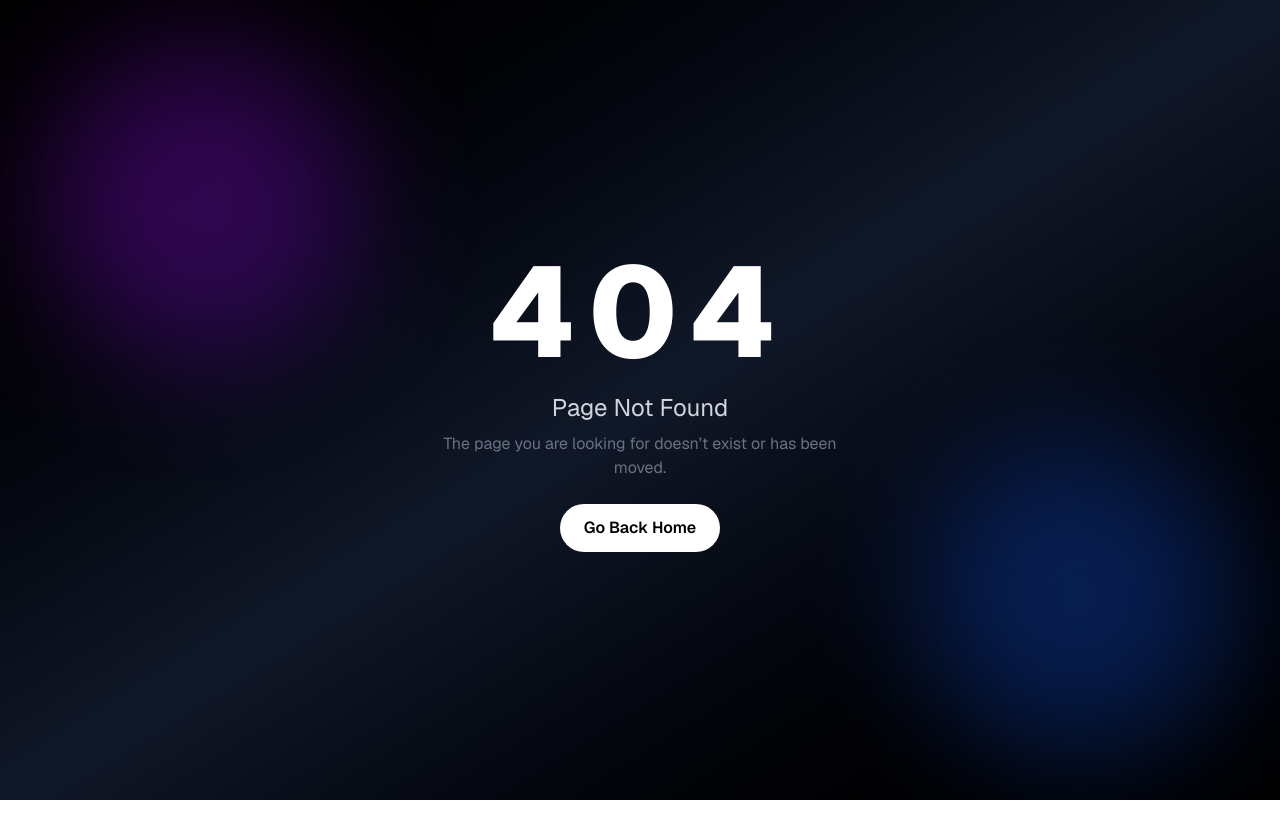
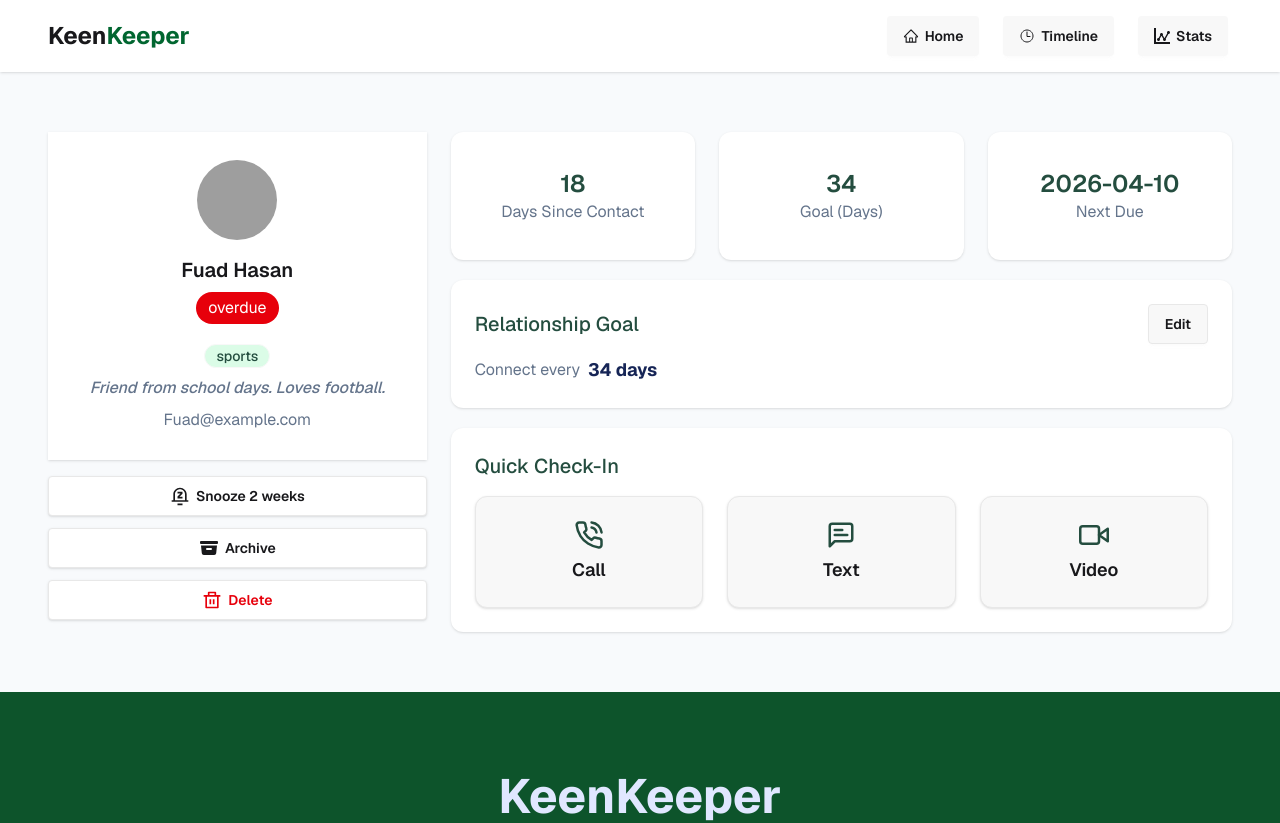
Before and after one commit to mahdihasanprogrammer/Assignment-7-Keen-Keeper, a React (Vite) app: page /friendDetails/1 in a window 1280 px wide. Before the commit this address had no page. Shown: the top 823 px of the page. Before the commit the page ends 800 px from the top, so only its background shows below. Built offline with nearby package versions, Linux system fonts and the light colour scheme; grey boxes are pictures that could not be loaded.

Commit message:
added Friend details page, and Clicking a card navigate the user to that friend's Detail Page

```diff
--- a/public/FriendData.json
+++ b/public/FriendData.json
@@ -8,7 +8,7 @@
     "status": "overdue",
     "tags": ["sports"],
     "bio": "Friend from school days. Loves football.",
-    "goal": 14,
+    "goal": 34,
     "next_due_date": "2026-04-10"
   },
   {
@@ -16,7 +16,7 @@
     "name": "Yamin",
     "picture": "https://i.ibb.co.com/9mTdtySQ/yamin.jpg",
     "email": "yamin@example.com",
-    "days_since_contact": 10,
+    "days_since_contact": 45,
     "status": "almost due",
     "tags": ["work"],
     "bio": "Met in college. Enjoys coding together.",
@@ -32,7 +32,7 @@
     "status": "on-track",
     "tags": ["hobby"],
     "bio": "Gaming partner. Plays online games regularly.",
-    "goal": 14,
+    "goal":32,
     "next_due_date": "2026-04-25"
   },
   {
@@ -44,7 +44,7 @@
     "status": "overdue",
     "tags": ["travel", "hobby"],
     "bio": "University friend. Loves tech discussions.",
-    "goal": 14,
+    "goal": 30,
     "next_due_date": "2026-04-12"
   },
   {
@@ -56,7 +56,7 @@
     "status": "almost due",
     "tags": ["work"],
     "bio": "Met online. Talks about business ideas.",
-    "goal": 14,
+    "goal":14,
     "next_due_date": "2026-04-17"
   },
   {
@@ -68,7 +68,7 @@
     "status": "on-track",
     "tags": ["family", "travel"],
     "bio": "Family friend. Visits often.",
-    "goal": 14,
+    "goal": 24,
     "next_due_date": "2026-04-28"
   },
   {
@@ -80,7 +80,7 @@
     "status": "overdue",
     "tags": ["sports"],
     "bio": "Cricket buddy. Plays on weekends.",
-    "goal": 14,
+    "goal": 25,
     "next_due_date": "2026-04-08"
   },
   {
@@ -92,7 +92,7 @@
     "status": "almost due",
     "tags": ["travel", "sports"],
     "bio": "Neighbor and good friend.",
-    "goal": 14,
+    "goal": 19,
     "next_due_date": "2026-04-19"
   },
   {
@@ -104,7 +104,7 @@
     "status": "on-track",
     "tags": ["work"],
     "bio": "Office colleague. Works on projects together.",
-    "goal": 14,
+    "goal": 13,
     "next_due_date": "2026-04-24"
   },
   {
@@ -116,7 +116,7 @@
     "status": "overdue",
     "tags": ["family"],
     "bio": "Met at mosque. Shares spiritual talks.",
-    "goal": 14,
+    "goal": 36,
     "next_due_date": "2026-04-13"
   },
   {
@@ -128,7 +128,7 @@
     "status": "almost due",
     "tags": ["hobby", "sports"],
     "bio": "Childhood friend. Lots of memories together.",
-    "goal": 14,
+    "goal": 18,
     "next_due_date": "2026-04-20"
   },
   {
@@ -140,7 +140,7 @@
     "status": "on-track",
     "tags": ["travel"],
     "bio": "Gym partner. Works out regularly.",
-    "goal": 14,
+    "goal": 22,
     "next_due_date": "2026-04-27"
   }
 ]
--- a/src/components/BannerSection/BannerSection.jsx
+++ b/src/components/BannerSection/BannerSection.jsx
@@ -17,22 +17,22 @@ const BannerSection = () => {
             {/* card container */}
             <div className='grid grid-cols-1 md:grid-cols-2 lg:grid-cols-4 gap-6 text-center text-[#64748B] text-lg'>
 
-                    <div className='bg-base-100 shadow h-32 flex flex-col justify-center items-center px-3'>
+                    <div className='bg-base-100 shadow h-32 flex flex-col justify-center items-center px-3 rounded-xl'>
                         <h2 className='text-3xl font-semibold text-[#244D3F]'>10</h2>
                         <p>Total Friends</p>
                     </div>
 
-                    <div className='bg-base-100 shadow h-32 flex flex-col justify-center items-center px-3'>
+                    <div className='bg-base-100 shadow h-32 flex flex-col justify-center items-center px-3 rounded-xl'>
                         <h2 className='text-3xl font-semibold text-[#244D3F]'>3</h2>
                         <p>On Track</p>
                     </div>
 
-                    <div className='bg-base-100 shadow h-32 flex flex-col justify-center items-center px-3'>
+                    <div className='bg-base-100 shadow h-32 flex flex-col justify-center items-center px-3 rounded-xl'>
                         <h2 className='text-3xl font-semibold text-[#244D3F]'>6</h2>
                         <p>Need Attention</p>
                     </div>
 
-                    <div className='bg-base-100 shadow h-32 flex flex-col justify-center items-center px-3'>
+                    <div className='bg-base-100 shadow h-32 flex flex-col justify-center items-center px-3 rounded-xl'>
                         <h2 className='text-3xl font-semibold text-[#244D3F]'>12</h2>
                         <p>Total Interactions This Month</p>
                     </div>
--- a/src/main.jsx
+++ b/src/main.jsx
@@ -8,6 +8,7 @@ import MainLayout from './layout/MainLayout'
 import HomePage from './pages/homePage/HomePage'
 import TimeLinePage from './pages/timeline/TimeLinePage'
 import StatsPage from './pages/statsPage/StatsPage'
+import FriendDetailsPage from './pages/FriendDetailsPage/FriendDetailsPage'
 
 
 const router = createBrowserRouter([
@@ -20,6 +21,12 @@ const router = createBrowserRouter([
       {index: true, Component: HomePage},
       {path:'/timeline', Component: TimeLinePage},
       {path:'/stats', Component:StatsPage},
+
+      {
+        path:'/friendDetails/:userId',
+        Component:FriendDetailsPage,
+        loader: () => fetch('/FriendData.json'),
+      }
     ],
 
   }
--- /dev/null
+++ b/src/pages/FriendDetailsPage/FriendDetailsPage.jsx
@@ -0,0 +1,37 @@
+import React from 'react';
+import FriendCard from '../../shared/ui/FriendCard/FriendCard';
+import { useLoaderData, useParams } from 'react-router';
+import ErrorPage from '../errorPage/ErrorPage';
+import Profile from './Profile';
+import ProfileDetail from './ProfileDetail';
+
+const FriendDetailsPage = () => {
+
+    const {userId} = useParams();
+
+    const friendsData = useLoaderData();
+    console.log( 'this use loader data',userId,friendsData)
+
+    const friendDetail = friendsData.find(friend => friend.id == userId);
+
+
+
+
+    return (
+        <div>
+           {
+            friendDetail ?
+                <div
+                 className='grid gap-6 grid-cols-1 md:grid-cols-2 lg:grid-cols-3
+                 container mx-auto px-5 md:px-8 lg:px-12 py-10 md:py-15'>
+
+                    <Profile friendDetail={friendDetail} />
+                    <ProfileDetail friendDetail={friendDetail}/>
+                </div>
+            : <ErrorPage/>
+           }
+        </div>
+    );
+};
+
+export default FriendDetailsPage;
--- /dev/null
+++ b/src/pages/FriendDetailsPage/Profile.jsx
@@ -0,0 +1,57 @@
+import React from 'react';
+import { HiMiniArchiveBox } from 'react-icons/hi2';
+import { RiDeleteBinLine, RiNotificationSnoozeLine } from 'react-icons/ri';
+
+const Profile = ({friendDetail}) => {
+    const {picture, name, status, tags, bio, email} = friendDetail;
+
+
+    return (
+    <div className='space-y-4'>
+
+        <div className='bg-base-100 shadow p-7 space-y-4 ' >
+            <figure>
+                <img className='h-20 w-20 object-cover object-center rounded-full mx-auto'
+                src={picture} alt={name} />
+            </figure>
+
+            <div className='text-center space-y-2'>
+                <h2 className='text-xl font-semibold'>{name}</h2>
+
+                <button
+                 className={` px-3 py-1 rounded-full text-base-100
+                    ${status === 'overdue' ? 'bg-red-600' : status ===  'almost due' ? 'bg-amber-600' : 'bg-green-900' }
+                 `}>{status}</button>
+
+                <div className='flex gap-2 justify-center items-center mt-3'>
+                    {
+                    tags.map(tag => <span className='badge rounded-full bg-green-100 text-[#244D3F] font-medium'>{tag}</span>)
+                    }
+                </div>
+
+
+
+                 <div className='text-[#64748B] space-y-2'>
+                    <h2 className='font-medium italic'>{bio}</h2>
+                    <p>{email}</p>
+                 </div>
+            </div>
+        </div>
+
+        <div className='flex flex-col gap-3'>
+            <button className='btn bg-white shadow'>
+                <span className='text-xl'> <RiNotificationSnoozeLine/></span> Snooze 2 weeks
+            </button>
+            <button className='btn bg-white shadow'>
+                <span className='text-xl'> <HiMiniArchiveBox /> </span> Archive
+            </button>
+            <button className='btn bg-white shadow text-red-600'>
+                <span className='text-xl'> <RiDeleteBinLine />
+                </span> Delete
+            </button>
+        </div>
+    </div>
+    );
+};
+
+export default Profile;
--- /dev/null
+++ b/src/pages/FriendDetailsPage/ProfileDetail.jsx
@@ -0,0 +1,81 @@
+import React from 'react';
+import { FiVideo } from 'react-icons/fi';
+import { LuMessageSquareText, LuPhoneCall } from 'react-icons/lu';
+
+const ProfileDetail = ({friendDetail}) => {
+
+    const {days_since_contact, next_due_date,goal} = friendDetail;
+
+    return (
+        <div className='lg:col-span-2 space-y-5'>
+
+                {/* 1. Stats Cards  */}
+                <div className='grid grid-cols-1 md:grid-cols-2 lg:grid-cols-3 gap-6 text-center text-[#64748B] text-base'>
+
+                    <div className='bg-base-100 shadow h-32 flex flex-col justify-center items-center px-3 rounded-xl'>
+                        <h2 className='text-2xl font-semibold text-[#244D3F]'>{days_since_contact}</h2>
+                        <p>Days Since Contact</p>
+                    </div>
+
+                    <div className='bg-base-100 shadow h-32 flex flex-col justify-center items-center px-3 rounded-xl'>
+                        <h2 className='text-2xl font-semibold text-[#244D3F]'>{goal}</h2>
+                        <p>Goal (Days)</p>
+                    </div>
+
+                    <div className='bg-base-100 shadow h-32 flex flex-col justify-center items-center px-3 rounded-xl'>
+                        <h2 className='text-2xl font-semibold text-[#244D3F]'>{next_due_date}</h2>
+                        <p>Next Due</p>
+                    </div>
+
+
+                </div>
+
+                {/* 2. Relationship Goal Card: */}
+                <div className='p-6 bg-base-100 space-y-3 shadow rounded-xl'>
+                    <div className='flex items-center justify-between '>
+                        <h2 className='text-xl font-medium text-[#244D3F]'>Relationship Goal</h2>
+                        <button className='btn'>Edit</button>
+                    </div>
+
+                    <p className='text-[#64748B] flex items-center gap-2'>Connect every
+                        <span className='font-bold text-blue-950 text-lg
+                        '>{goal} days</span>
+                    </p>
+
+                </div>
+
+                {/*3. Quick Check-In Card: */}
+              <div className='bg-base-100 p-6 shadow rounded-xl space-y-4'>
+
+                <h1 className='font-medium text-xl text-[#244D3F]'>Quick Check-In</h1>
+
+                {/* card container , call , message, video */}
+                <div className='grid grid-cols-1 md:grid-cols-2 lg:grid-cols-3 gap-6 text-center text-[#1F2937] text-lg'>
+
+                    {/* Call btn */}
+                    <button className='btn shadow h-28 flex flex-col justify-center items-center px-3 rounded-xl '>
+                        <h2 className='text-3xl  text-[#244D3F]'><LuPhoneCall /></h2>
+                        <p className='text-lg'>Call</p>
+                    </button>
+
+                    {/* Message btn */}
+                    <button className='btn shadow h-28 flex flex-col justify-center items-center px-3 rounded-xl '>
+                        <h2 className='text-3xl font-semibold text-[#244D3F]'><LuMessageSquareText /></h2>
+                        <p className='text-lg'>Text</p>
+                    </button>
+
+                    {/* Video btn */}
+                    <button className='btn shadow h-28 flex flex-col justify-center items-center px-3 rounded-xl '>
+                        <h2 className='text-3xl font-semibold text-[#244D3F]'><FiVideo /></h2>
+                        <p className='text-lg'>Video</p>
+                    </button>
+
+
+                </div>
+
+              </div>
+        </div>
+    );
+};
+
+export default ProfileDetail;
--- a/src/shared/ui/FriendCard/FriendCard.jsx
+++ b/src/shared/ui/FriendCard/FriendCard.jsx
@@ -1,9 +1,12 @@
 import React from 'react';
+import { Link } from 'react-router';
 
 const FriendCard = ({friend}) => {
 console.log(friend)
     return (
-        <div className='bg-base-100 shadow p-10 space-y-4 ' >
+        <Link to={`/friendDetails/${friend.id}`}
+         className='bg-base-100 shadow p-10
+        space-y-4 rounded-xl' >
             <figure>
                 <img className='h-20 w-20 object-cover object-center rounded-full mx-auto'
                 src={friend.picture} alt={friend.name} />
@@ -13,7 +16,7 @@ console.log(friend)
                 <h2 className='text-xl font-semibold'>{friend.name}</h2>
                 <p className='text-xs text-[#64748B]'>{friend.days_since_contact}d ago</p>
 
-                <div className='flex gap-2 justify-center items-center'>
+                <div className='flex gap-2 justify-center items-center mt-3'>
                     {
                     friend.tags.map(tag => <span className='badge rounded-full bg-green-100 text-[#244D3F] font-medium'>{tag}</span>)
                     }
@@ -21,10 +24,10 @@ console.log(friend)
 
                 <button
                  className={` px-3 py-1 rounded-full text-base-100
-                    ${friend.status === 'overdue' ? 'bg-red-500' : friend.status ===  'almost due' ? 'bg-[#EFAD44]' : 'bg-green-900' }
+                    ${friend.status === 'overdue' ? 'bg-red-600' : friend.status ===  'almost due' ? 'bg-amber-600' : 'bg-green-900' }
                  `}>{friend.status}</button>
             </div>
-        </div>
+        </Link>
     );
 };
 
```
Also changed, not shown: 1 other file (tests, documents, lock files or other folders).
